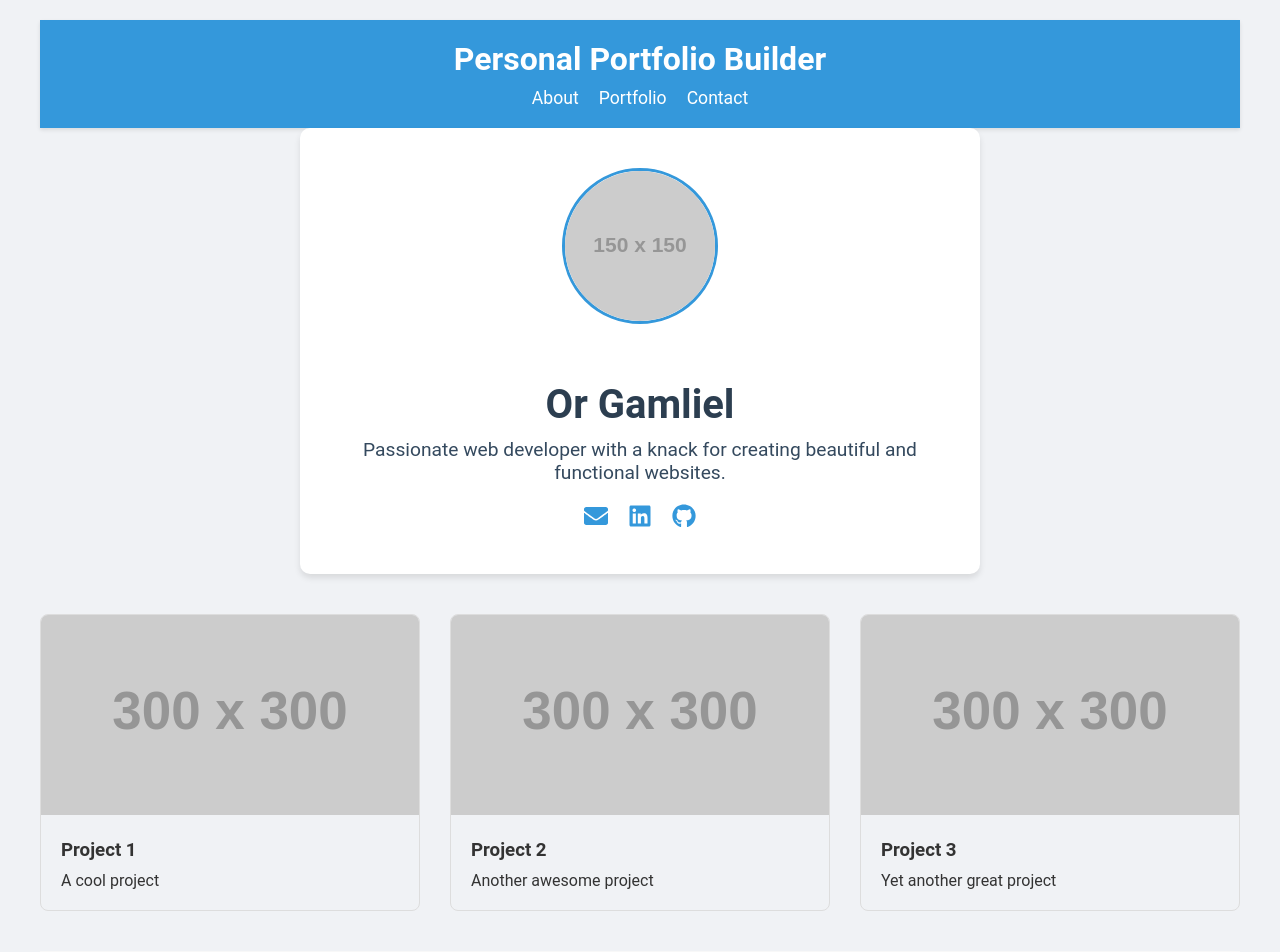
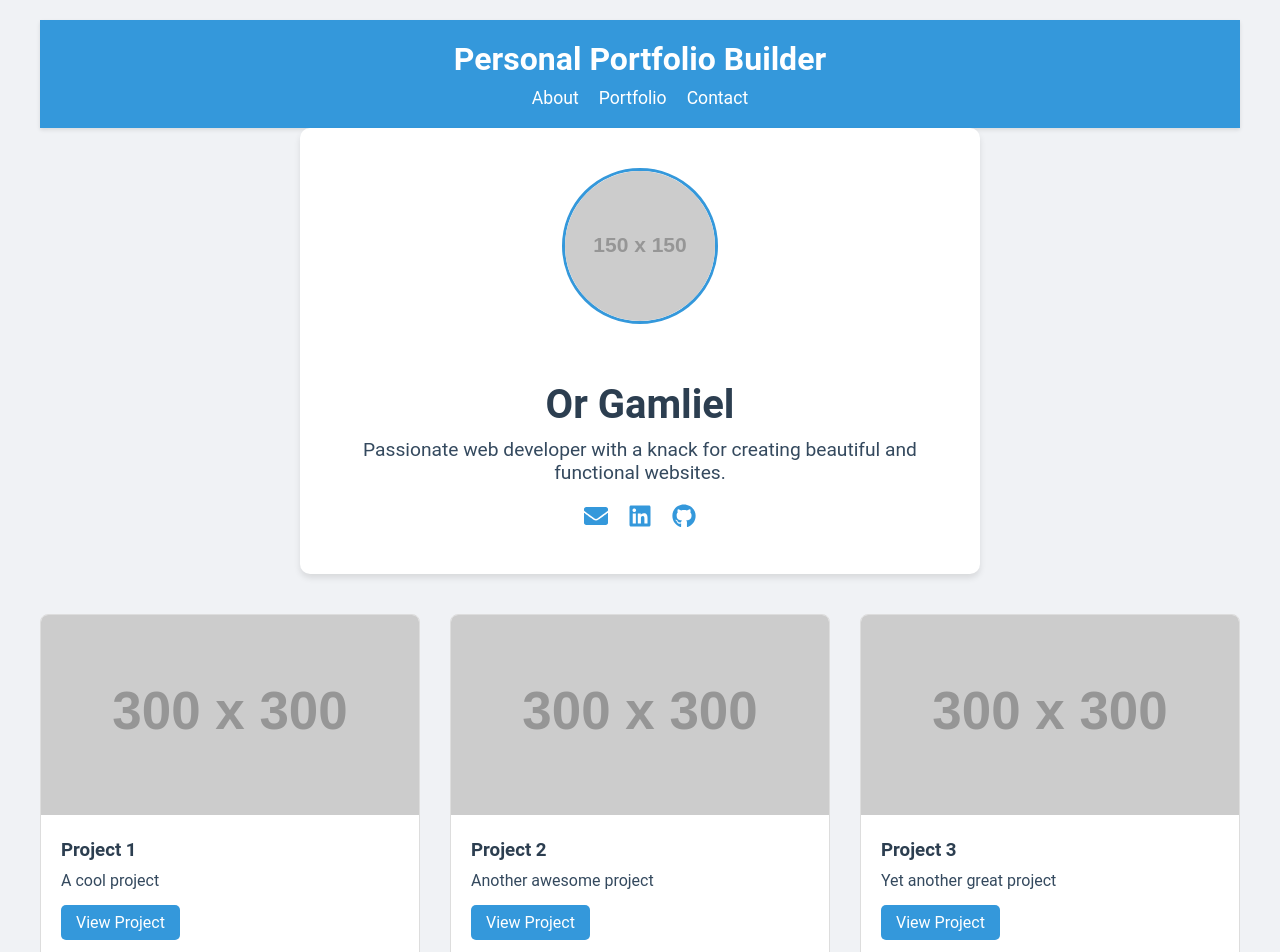
Before and after one commit to Orgamliel7/Portfolio-Website-Builder, a React app: page / in a window 1280 px wide. Shown: the top 952 px of the page. Built offline with nearby package versions, Linux system fonts and the light colour scheme.

Commit message:
Update  PortfolioItem.js file

```diff
--- a/src/client/components/PortfolioItem.js
+++ b/src/client/components/PortfolioItem.js
@@ -5,10 +5,12 @@ const ItemContainer = styled.div`
   border: 1px solid #ddd;
   border-radius: 8px;
   overflow: hidden;
-  transition: transform 0.3s ease;
+  transition: transform 0.3s ease, box-shadow 0.3s ease;
+  background-color: white;
 
   &:hover {
     transform: translateY(-5px);
+    box-shadow: 0 5px 15px rgba(0, 0, 0, 0.1);
   }
 `;
 
@@ -24,18 +26,38 @@ const ItemContent = styled.div`
 
 const ItemTitle = styled.h3`
   margin: 0 0 10px;
+  color: #2c3e50;
 `;
 
 const ItemDescription = styled.p`
   margin: 0;
+  color: #34495e;
 `;
 
-const PortfolioItem = ({ title, description, imageUrl }) => (
+const ItemLink = styled.a`
+  display: inline-block;
+  margin-top: 15px;
+  padding: 8px 15px;
+  background-color: #3498db;
+  color: white;
+  text-decoration: none;
+  border-radius: 5px;
+  transition: background-color 0.3s ease;
+
+  &:hover {
+    background-color: #2980b9;
+  }
+`;
+
+const PortfolioItem = ({ title, description, imageUrl, projectUrl }) => (
   <ItemContainer>
     <ItemImage src={imageUrl} alt={title} />
     <ItemContent>
       <ItemTitle>{title}</ItemTitle>
       <ItemDescription>{description}</ItemDescription>
+      <ItemLink href={projectUrl} target="_blank" rel="noopener noreferrer">
+        View Project
+      </ItemLink>
     </ItemContent>
   </ItemContainer>
 );
```
